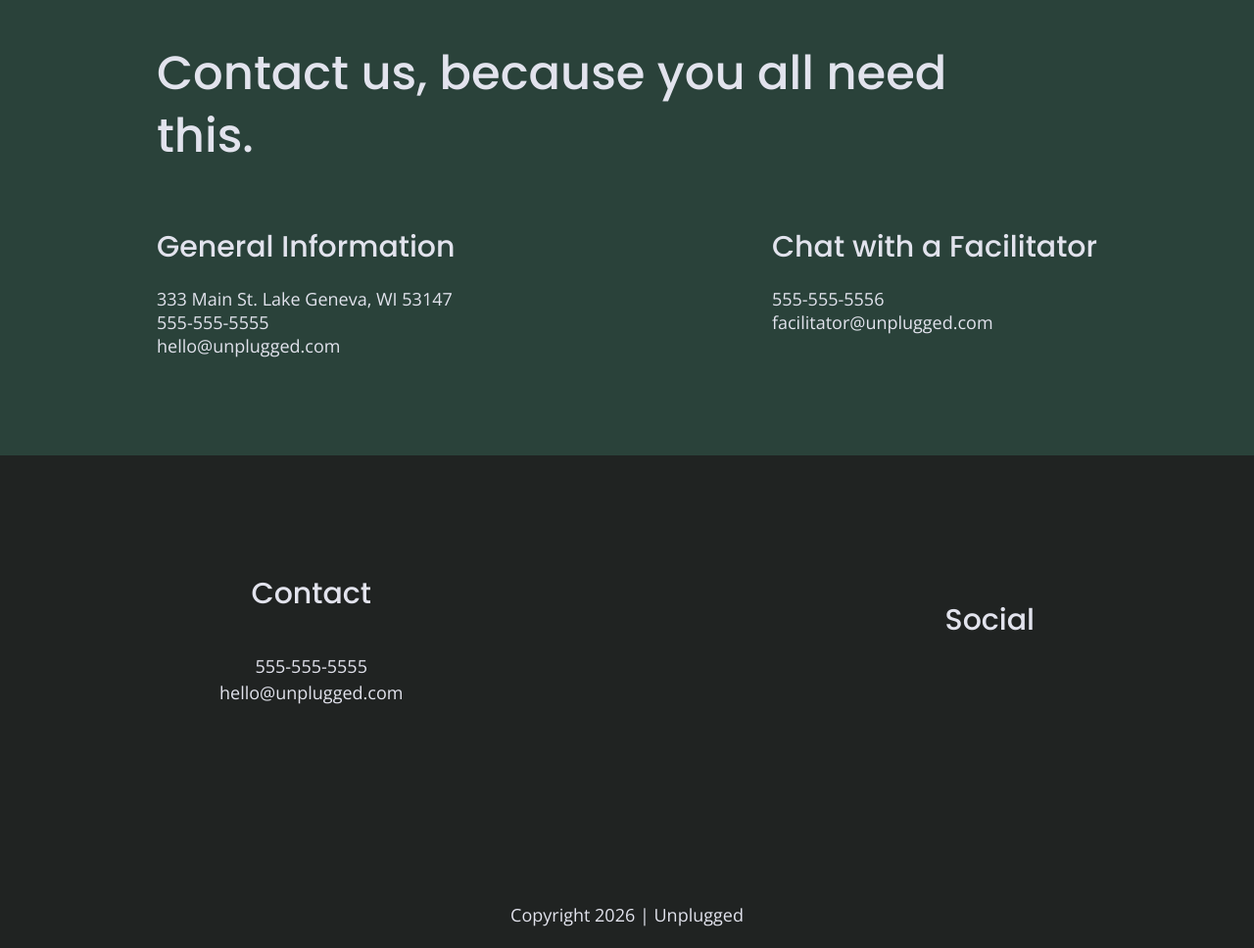
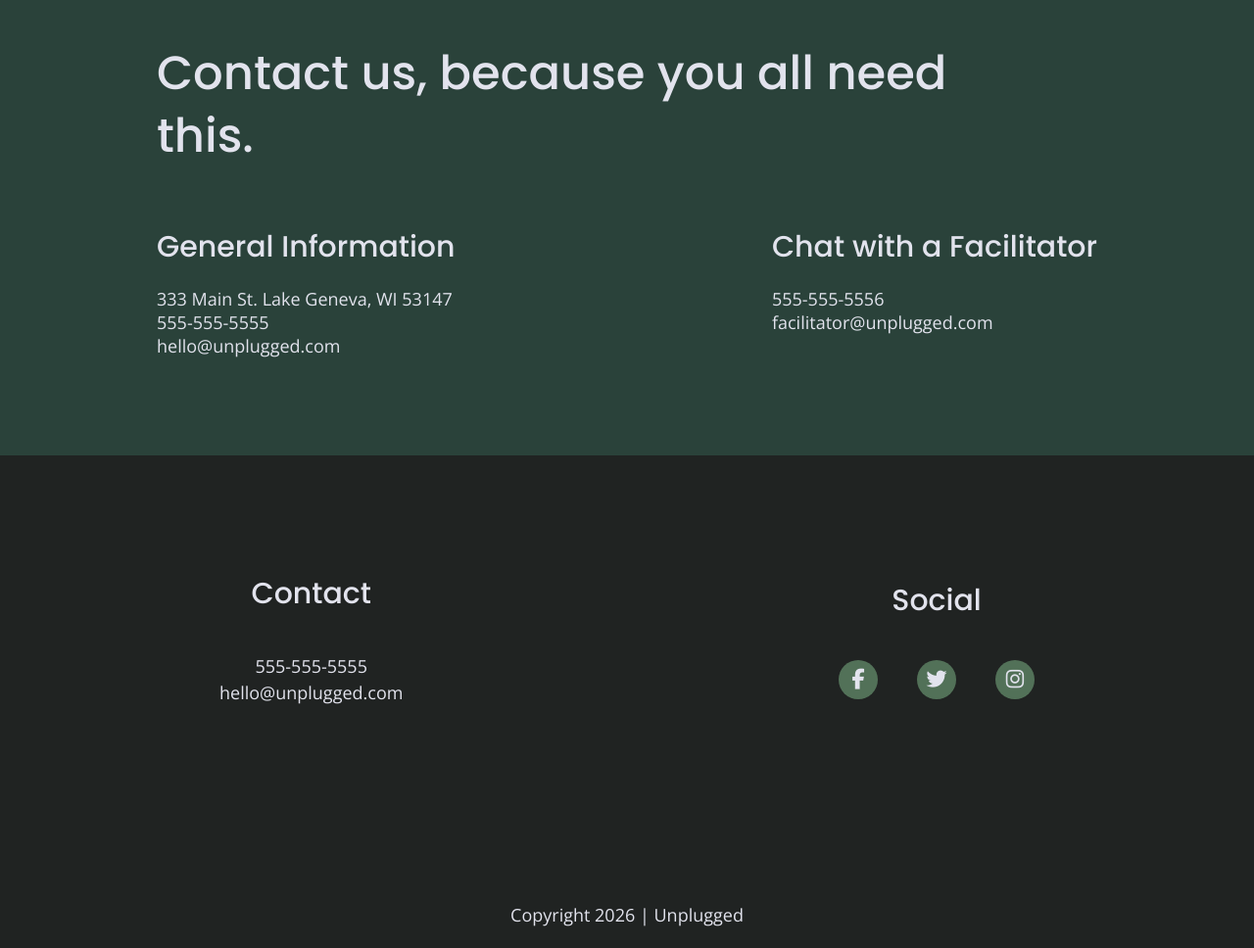
Before and after one commit to cnlewis19/unplugged-2026, a website: page about/index.html in a window 1280 px wide. Shown: the part 1242-2210 px from the top of the page at 98% size. Drawn offline with nearby package versions, Linux system fonts and the light colour scheme.

Commit message:
Added social icons to footer of all pages

```diff
--- a/about/index.html
+++ b/about/index.html
@@ -91,9 +91,9 @@
         <div class="social">
           <h4>Social</h4>
           <div class="social-icons">
-            <p><a href="https://facebook.com"></a></p>
-            <p><a href="https://x.com"></a></p>
-            <p><a href="https://instagram.com"></a></p>
+            <p><a href="https://facebook.com" aria-label="Facebook"><i aria-hidden="true" class="fab fa-facebook-f"></i></a></p>
+            <p><a href="https://x.com" aria-label="Twitter/X"><i aria-hidden="true" class="fab fa-twitter"></i></a></p>
+            <p><a href="https://instagram.com" aria-label="Instagram"><i aria-hidden="true" class="fab fa-instagram"></i></a></p>
           </div>
         </div>
       </div>
--- a/css/main.css
+++ b/css/main.css
@@ -195,13 +195,17 @@ footer .social-icons {
   display: flex;
   justify-content: space-around;
   align-items: center;
-  font-size: 21px;
 }
 
 footer .social-icons p {
   display: flex;
   justify-content: center;
   align-items: center;
+  background-color: #527158;
+  border-radius: 50%;
+  width: 40px;
+  height: 40px;
+  font-size: 1.3125em;
 }
 
 footer .copyright {
@@ -502,6 +506,10 @@ input[type=button]{
     font-size: 1.5em;
     margin-bottom: 40px;
   }
+  footer .social-icons {
+    width: 12.5em;
+    justify-content: space-between;
+  }
   footer .copyright {
     width: 100%;
     margin-top: 100px;
```
Also changed, not shown: faq/index.html (+3 -3 lines), index.html (+3 -3 lines).
